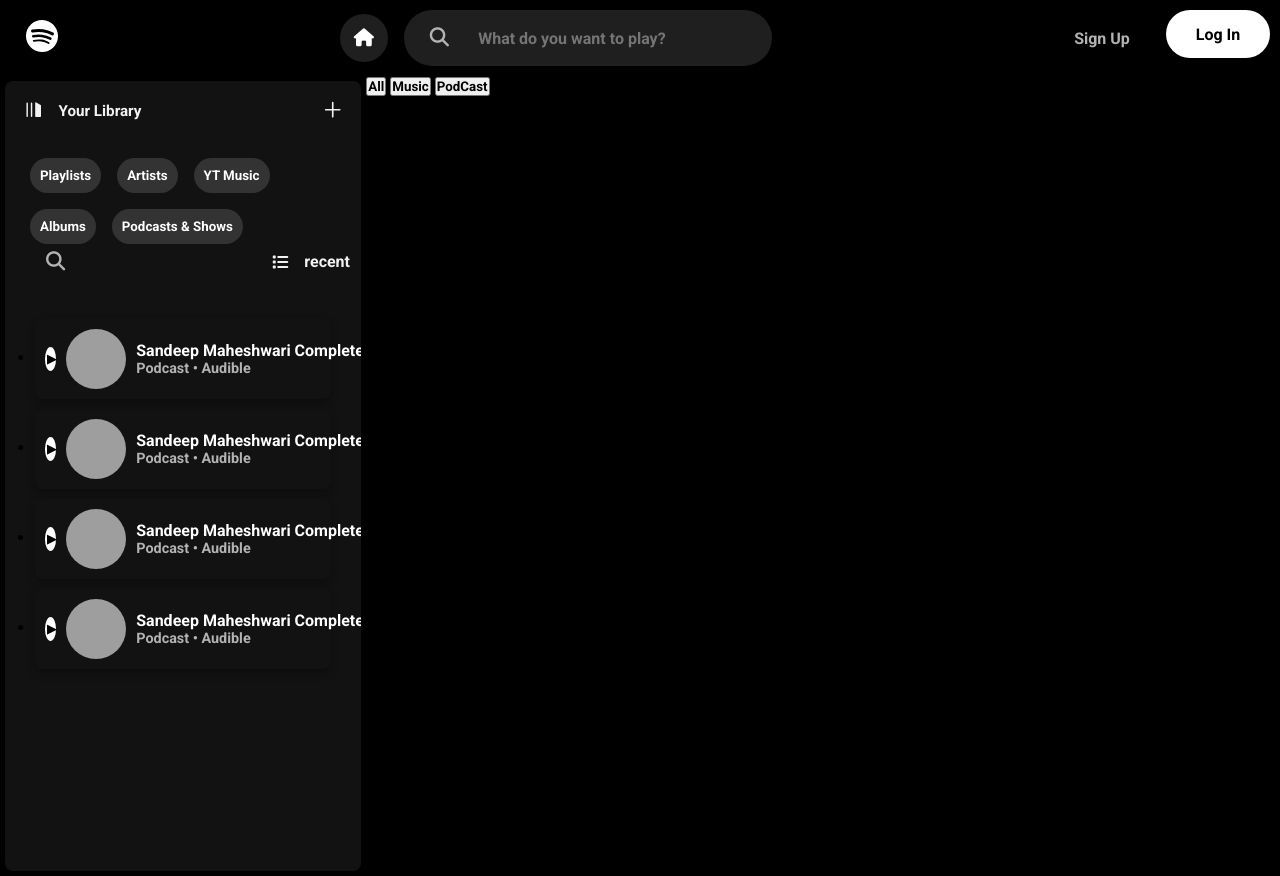
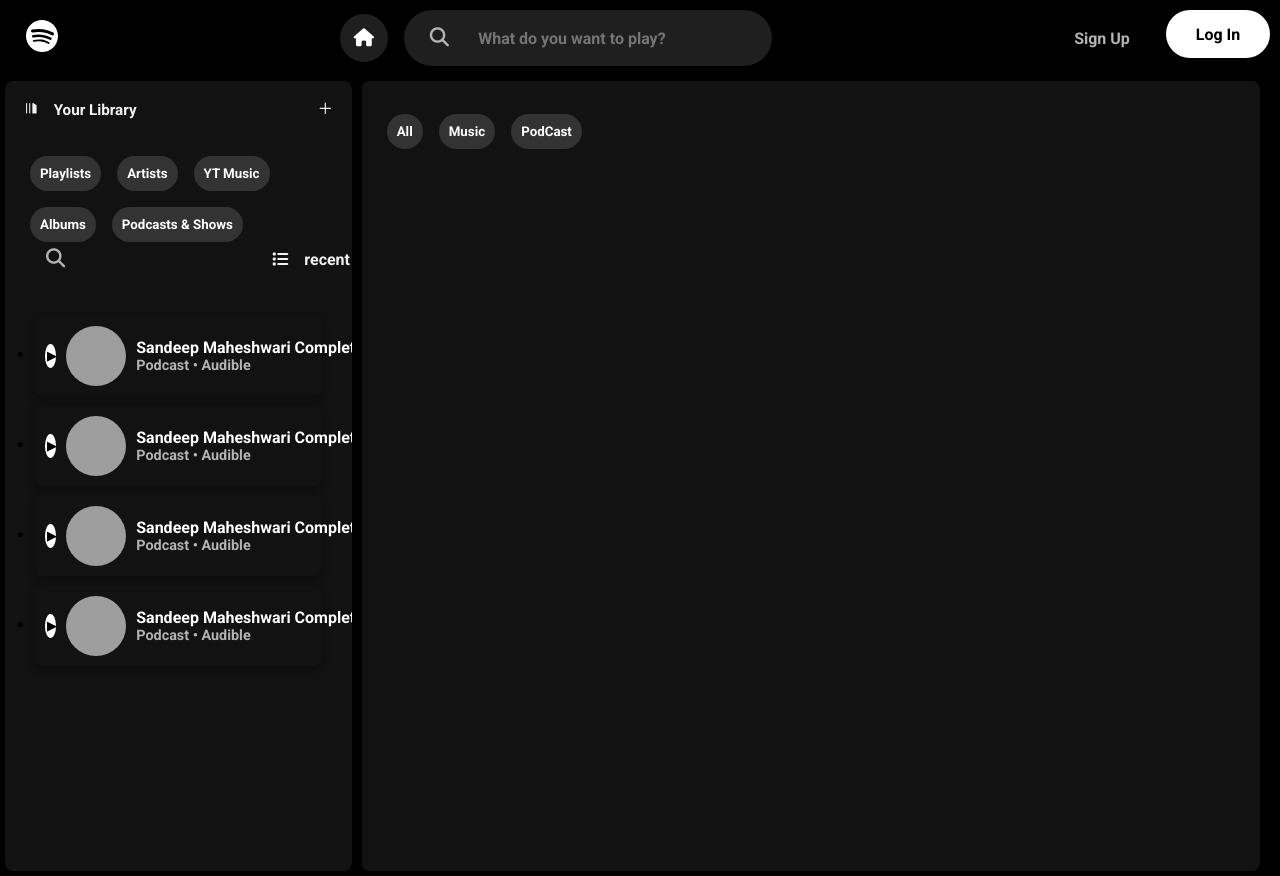
Before and after one commit to AbhishekRDJ/Spotify-Clone, a plain HTML site: page index.html in a window 1280 px wide. Drawn offline with Linux system fonts and the light colour scheme; grey boxes are pictures that could not be loaded.

Commit message:
complete the head_btn

```diff
--- a/style.css
+++ b/style.css
@@ -292,5 +292,47 @@
   }
 
 .right{
+    background-color: red;
+    width: 70%;
+    background-color: #121212;
 
+    display: flex;
+    margin: 5px;
+    border-radius: 8px;
+    gap: 2rem;
+    padding: 20px;
+    flex-direction: column;
+    white-space: nowrap;
+    /* Prevent wrapping */
+    overflow: hidden;
+    /* Hide any overflowed text */
+    text-overflow: ellipsis;
 }
+.head_btn{
+    height: 20px;
+    display: flex;
+    flex-wrap: wrap;
+    gap: 1rem;
+    align-items: center;
+    /* justify-content: center; */
+    /* margin: auto; */
+    min-height: 4vw;
+    padding: 5px;
+    overflow-y:visible;
+}
+.head_btn button{
+    padding: 5px;
+    border: none;
+    height: auto;
+    border-radius: 50px;
+    background-color: #333333;
+    /* Allow height to adjust based on content */
+    white-space: nowrap;
+    /* Prevent wrapping */
+    overflow: hidden;
+    /* Hide any overflowed text */
+    color: white;
+    padding: 10px;
+    text-overflow: ellipsis;
+    /* Add ellipsis if text is too long */
+}
```
